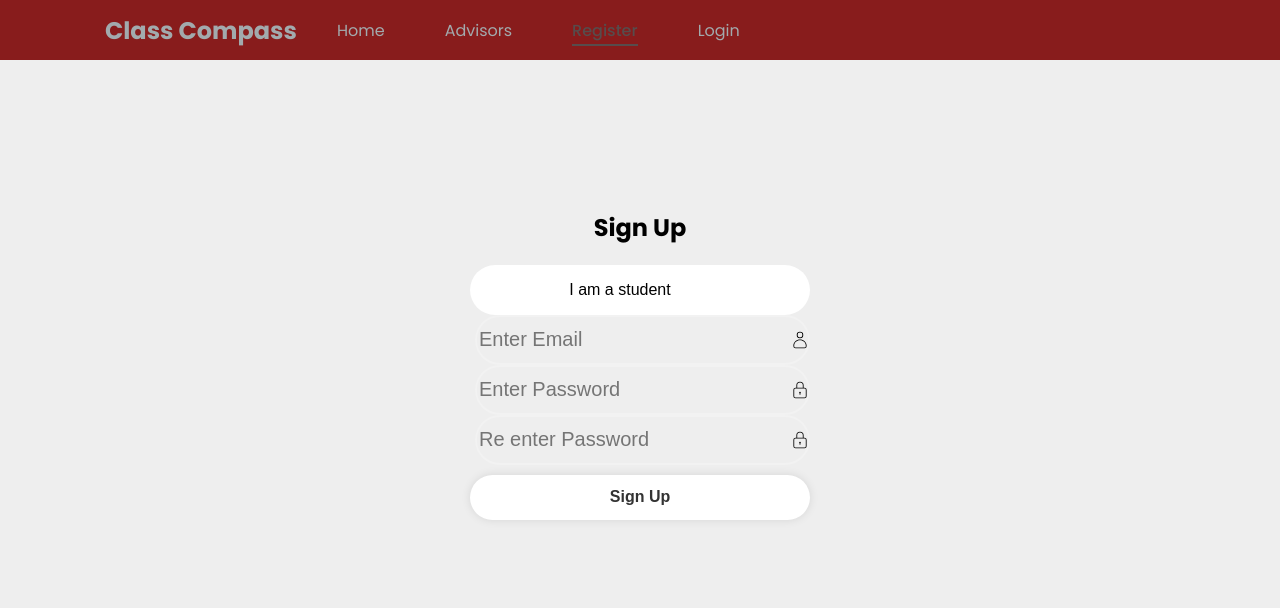
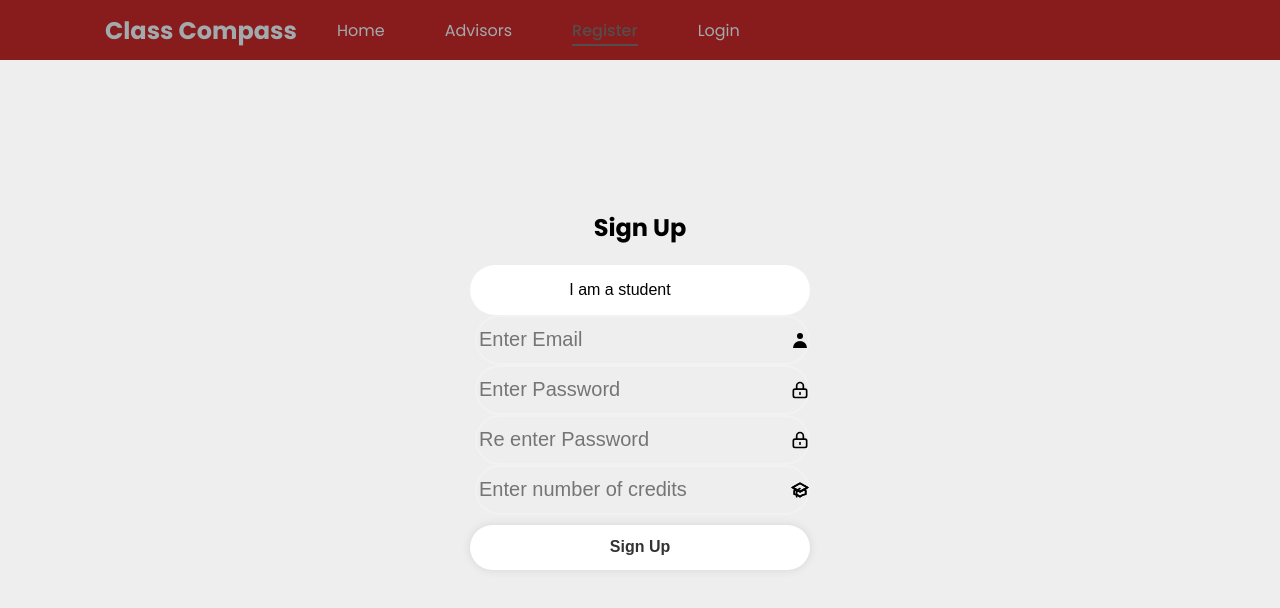
Before and after one commit to Ryu-From-Streets/classcompass, a React (Create React App) app in the folder frontend/: page /register in a window 1280 px wide. Shown: the top 608 px of the page. Built offline with nearby package versions, Linux system fonts and the light colour scheme.

Commit message:
icons-updated

```diff
--- a/frontend/src/Pages/LoginPage.js
+++ b/frontend/src/Pages/LoginPage.js
@@ -1,5 +1,9 @@
 import React, {useState} from "react"
-import { CiUser, CiLock } from "react-icons/ci";
+import {
+  HiUser,
+  HiOutlineLockClosed,
+} from "react-icons/hi";
+
 import "./login.css"
 import { Link } from "react-router-dom";
 
@@ -32,7 +36,7 @@ const LoginPage = ({isShowLogin}) => {
               onChange={(e) => setEmail(e.target.value)}
               required
             />
-            <CiUser className="icon" />
+            <HiUser className="icon" />
           </div>
           <div className="input-box">
             <input
@@ -42,7 +46,7 @@ const LoginPage = ({isShowLogin}) => {
               onChange={(e) => setPassword(e.target.value)}
               required
             />
-            <CiLock className="icon" />
+            < HiOutlineLockClosed className="icon" />
           </div>
           <div className="forgot">
             <label>
--- a/frontend/src/Pages/RegisterPage.js
+++ b/frontend/src/Pages/RegisterPage.js
@@ -1,5 +1,8 @@
 import React, { useState } from "react";
-import { CiUser, CiLock } from "react-icons/ci";
+import {
+  HiUser, HiOutlineLockClosed,
+  HiOutlineAcademicCap,
+} from "react-icons/hi";
 import "./login.css";
 
 const SignUpPage = ({ isShowLogin }) => {
@@ -36,7 +39,7 @@ const SignUpPage = ({ isShowLogin }) => {
             onChange={(e) => setEmail(e.target.value)}
             required
           />
-          <CiUser className="icon" />
+          <HiUser className="icon" />
         </div>
         <div className="input-box">
           <input
@@ -46,7 +49,7 @@ const SignUpPage = ({ isShowLogin }) => {
             onChange={(e) => setPassword(e.target.value)}
             required
           />
-          <CiLock className="icon" />
+          <HiOutlineLockClosed className="icon" />
         </div>
         <div className="input-box">
           <input
@@ -56,9 +59,18 @@ const SignUpPage = ({ isShowLogin }) => {
             onChange={(e) => setRePassword(e.target.value)}
             required
           />
-          <CiLock className="icon" />
+          <HiOutlineLockClosed className="icon" />
         </div>
-
+        <div className="input-box">
+          <input
+            type="text"
+            placeholder="Enter number of credits"
+            value={password}
+            onChange={(e) => setPassword(e.target.value)}
+            required
+          />
+          <HiOutlineAcademicCap className="icon" />
+        </div>
         <button type="submit" className="button">
           {" "}
           Sign Up{" "}
```
